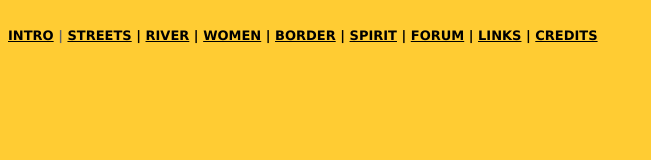
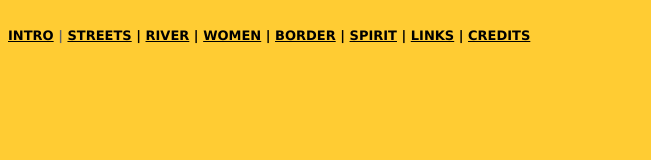
Before and after one commit to benhiller/hillerphoto-burma, a plain HTML site: page toc.htm in a window 1280 px wide. Shown: the whole page, without its empty margins (0-651 px from the left). Drawn offline with Linux system fonts and the light colour scheme.

Commit message:
no more forum link

```diff
--- a/toc.htm
+++ b/toc.htm
@@ -35,7 +35,6 @@ function MM_openBrWindow(theURL,winName,features) { //v2.0
   | <font size="2"><font size="2" face="Verdana, Arial, Helvetica, sans-serif"><b><font size="2"><a href="woman.html" target="main">WOMEN</a></font></b></font><font color="#666666">
   </font>|<font color="#666666"> </font><font size="2" face="Verdana, Arial, Helvetica, sans-serif"><b><font size="2"><a href="border.html" target="main">
   BORDER</a></font></b></font> | <a href="spirit.html" target="main">SPIRIT</a>
-  | <a href="http://wc6.worldcrossing.com/webx?1@@.1dddf5fb" target="_blank">FORUM</a>
   | <a href="resources.htm" target="main"> LINKS</a> | <a href="#" onClick="MM_openBrWindow('credits.htm','credits','scrollbars=yes,width=600,height=600')">CREDITS</a></font></b></font></p>
 
   <!-- </div> -->
```
